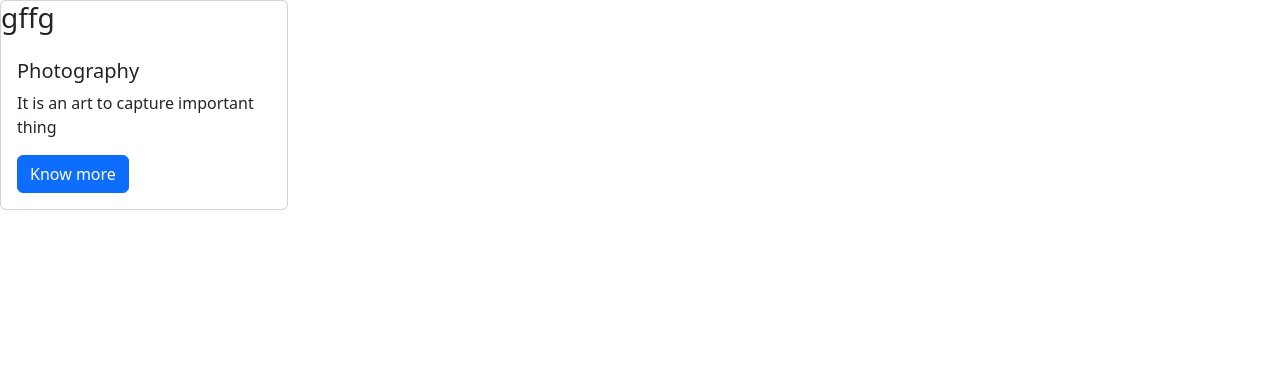
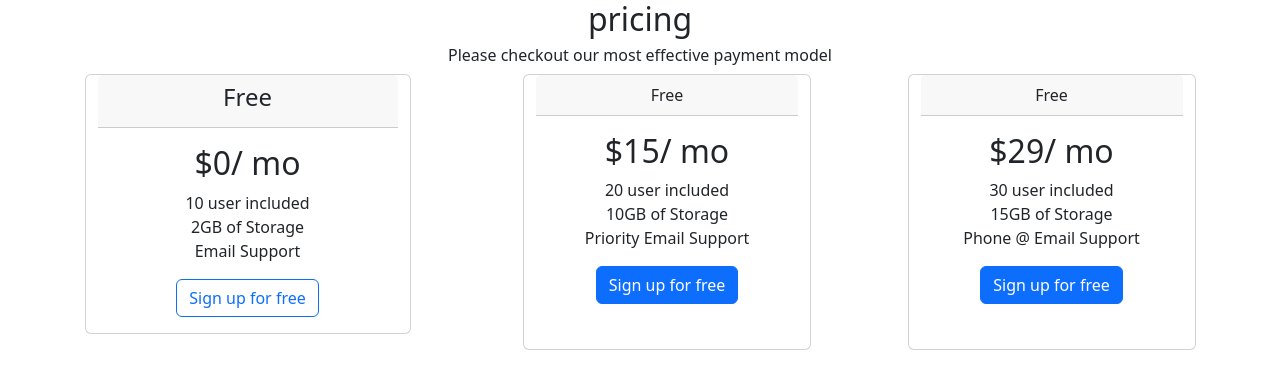
Before and after one commit to Sarbeswarpanda04/web-devploment-apna-college, a website: page Bootstrap/practice.html in a window 1280 px wide. Drawn offline with nearby package versions, Linux system fonts and the light colour scheme.

Commit message:
complete

```diff
--- a/Bootstrap/practice.html
+++ b/Bootstrap/practice.html
@@ -1,8 +1,8 @@
-<!DOCTYPE html>
+<!doctype html>
 <html lang="en">
   <head>
-  <meta charset="UTF-8">
-  <meta name="viewport" content="width=device-width, initial-scale=1.0">
+    <meta charset="UTF-8" />
+    <meta name="viewport" content="width=device-width, initial-scale=1.0" />
     <link
       href="https://cdn.jsdelivr.net/npm/bootstrap@5.3.8/dist/css/bootstrap.min.css"
       rel="stylesheet"
@@ -12,12 +12,38 @@
     <title>Practices</title>
   </head>
   <body>
-      <div class="card" style="width: 18rem">
-      <h3>gffg</h3>
+    <h2 class="text-center">pricing</h2>
+    <h6 class="text-center">Please checkout our most effective payment model</h6>
+
+    <div class="row text-center justify-content-evenly">
+      <div class="card col-sm-5 col-md-3 mb-3 me-3">
+    <div class="card-header">
+      <h4>Free</h4>
+    </div>
       <div class="card-body">
-        <h5 class="card-title">Photography</h5>
-        <p class="card-text">It is an art to capture important thing</p>
-        <button class="btn btn-primary">Know more</button>
+        <h2 class="card-title">$0/ mo</h2>
+        <p class="card-text">10 user included<br>2GB of Storage<br>Email Support</p>
+        <button class="btn btn-outline-primary">Sign up for free</button>
+      </div>
+    </div>
+
+    <div class="card text-center" style="width: 18rem">
+      <div class="card-header text-bg-">Free</div>
+      <div class="card-body">
+        <h2 class="card-title">$15/ mo</h2>
+        <p class="card-text">20 user included<br>10GB of Storage<br>Priority Email Support</p>
+        <button class="btn btn-primary">Sign up for free</button>
+      </div>
+    </div>
+
+    <div class="card text-center" style="width: 18rem">
+      <div class="card-header text-bg-">Free</div>
+      <div class="card-body">
+        <h2 class="card-title">$29/ mo</h2>
+        <p class="card-text">30 user included<br>15GB of Storage<br>Phone @ Email Support</p>
+        <button class="btn btn-primary">Sign up for free</button>
+      </div>
+      </div>
     </div>
     </div>
   </body>
```
Lines whose indentation alone changed are shown as unchanged.
